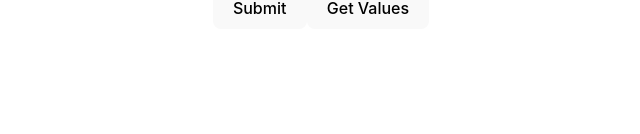
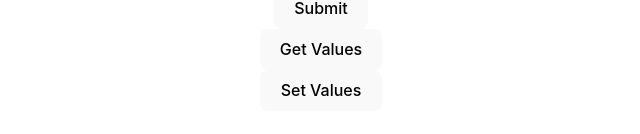
Before and after one commit to prasankumar26/react-hook-form, a React (Vite) app: page / in a window 1280 px wide. Shown: the part 922-1056 px from the top of the page, without its empty margins (319-959 px from the left). Before the commit the page ends 983 px from the top, so only its background shows below. Built offline with nearby package versions, Linux system fonts and the light colour scheme; no server answers.

Commit message:
setValues

```diff
--- a/src/components/YoutubeForm.tsx
+++ b/src/components/YoutubeForm.tsx
@@ -43,7 +43,7 @@ const getFieldValues = async () =>{
       }
     }
   });
-  const {register, control, handleSubmit, formState, reset, watch, getValues} = form;
+  const {register, control, handleSubmit, formState, reset, watch, getValues, setValue} = form;
   const {errors} = formState;
 
   const { fields, append, remove } = useFieldArray({
@@ -69,6 +69,19 @@ const getFieldValues = async () =>{
 
   const handleGetValues = () =>{
      console.log("Get values", getValues("social"));
+  }
+
+  const handleSetValues = () =>{
+     setValue("username", "", {
+      shouldValidate: true,
+      shouldDirty: true,
+      shouldTouch: true
+    })
+     setValue("email", "", {
+      shouldValidate: true,
+      shouldDirty: true,
+      shouldTouch: true
+    })
   }
 
   return (
@@ -188,8 +201,9 @@ const getFieldValues = async () =>{
     <p className="error">{errors?.age?.message}</p>
     </div>
 
-    <button>Submit</button>
-    <button onClick={handleGetValues} type="button">Get Values</button>
+    <button>Submit</button> <br />
+    <button onClick={handleGetValues} type="button">Get Values</button> <br />
+    <button onClick={handleSetValues} type="button">Set Values</button>
   </form>
     <DevTool control={control} />
     </>
```
